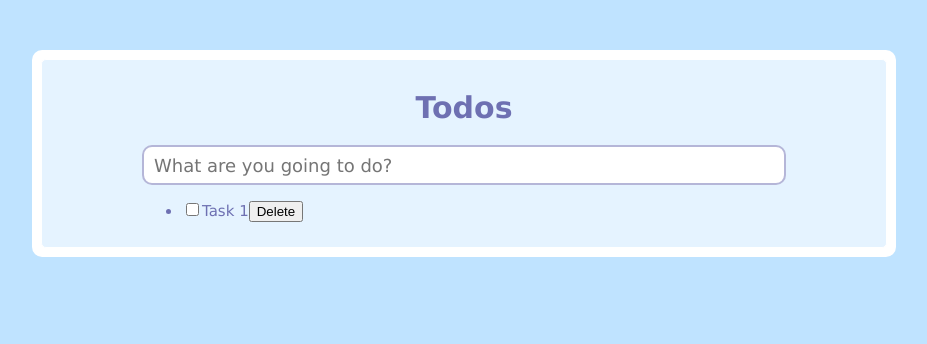
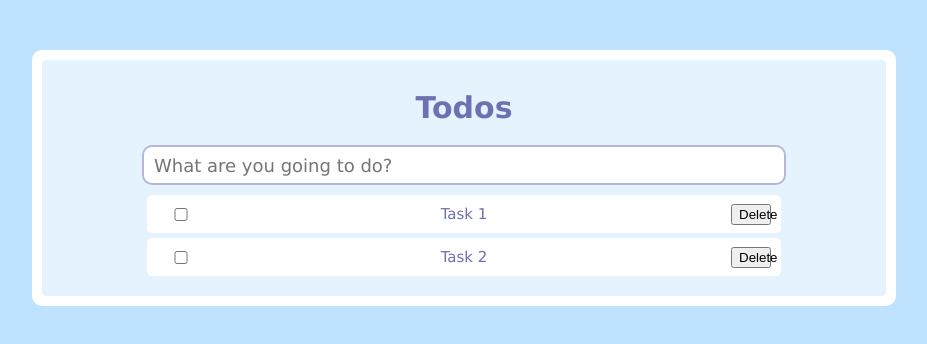
Before and after one commit to sirinnear/Todo-App-Project, a Vue app: page /#/todos in a window 1280 px wide. Shown: the top 344 px of the page, without its empty margins (176-1103 px from the left). Built offline with nearby package versions, Linux system fonts and the light colour scheme.

Commit message:
Customized CSS for task items

```diff
--- a/src/components/TaskList.vue
+++ b/src/components/TaskList.vue
@@ -1,11 +1,14 @@
 <template>
-    <ul>
+    <ul class="todo-list">
         <li>
-            <div class="task-container">
-                <input type="checkbox">
-                <label>Task 1</label>
-                <button class="delete">Delete</button>
-            </div>
+            <input type="checkbox">
+            <label>Task 1</label>
+            <button class="delete">Delete</button>
+        </li>
+        <li>
+            <input type="checkbox">
+            <label>Task 2</label>
+            <button class="delete">Delete</button>
         </li>
 <!--        <ul class="task">Task 2</ul>-->
     </ul>
@@ -19,8 +22,41 @@
 </script>
 
 <style scoped>
-    .task {
+    .todo-list {
+
+        list-style: none;
+        margin: 10px 0px;
+        padding: 0px;
+    }
+
+    .todo-list li {
+        position: relative;
         background-color: white;
-        width: 100%;
+        margin: 5px;
+        border-radius: 5px;
+        /*height: 20px;*/
+        padding: 10px;
+    }
+
+    .todo-list input[type=checkbox] {
+        text-align: center;
+        width: 40px;
+        position: absolute;
+    }
+
+    .todo-list label {
+        text-align: center;
+        word-break: break-all;
+        line-height: 1.2;
+        /*width: 200px;*/
+        /*padding: 15px 15px 15px 60px;*/
+        display: block;
+    }
+
+    .todo-list .delete {
+        position: absolute;
+        width: 40px;
+        right: 10px;
+        top: 9px;
     }
 </style>
```
